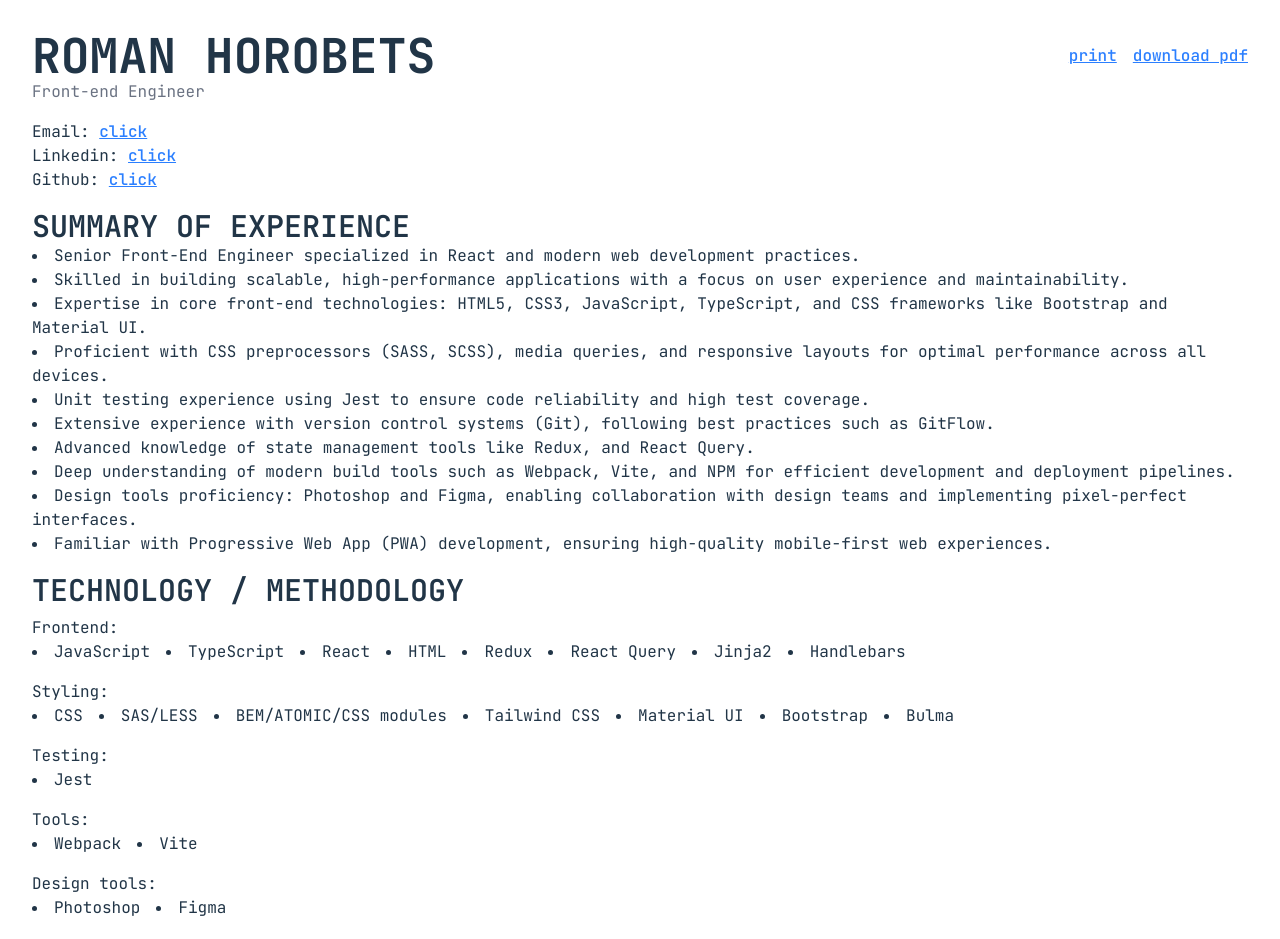
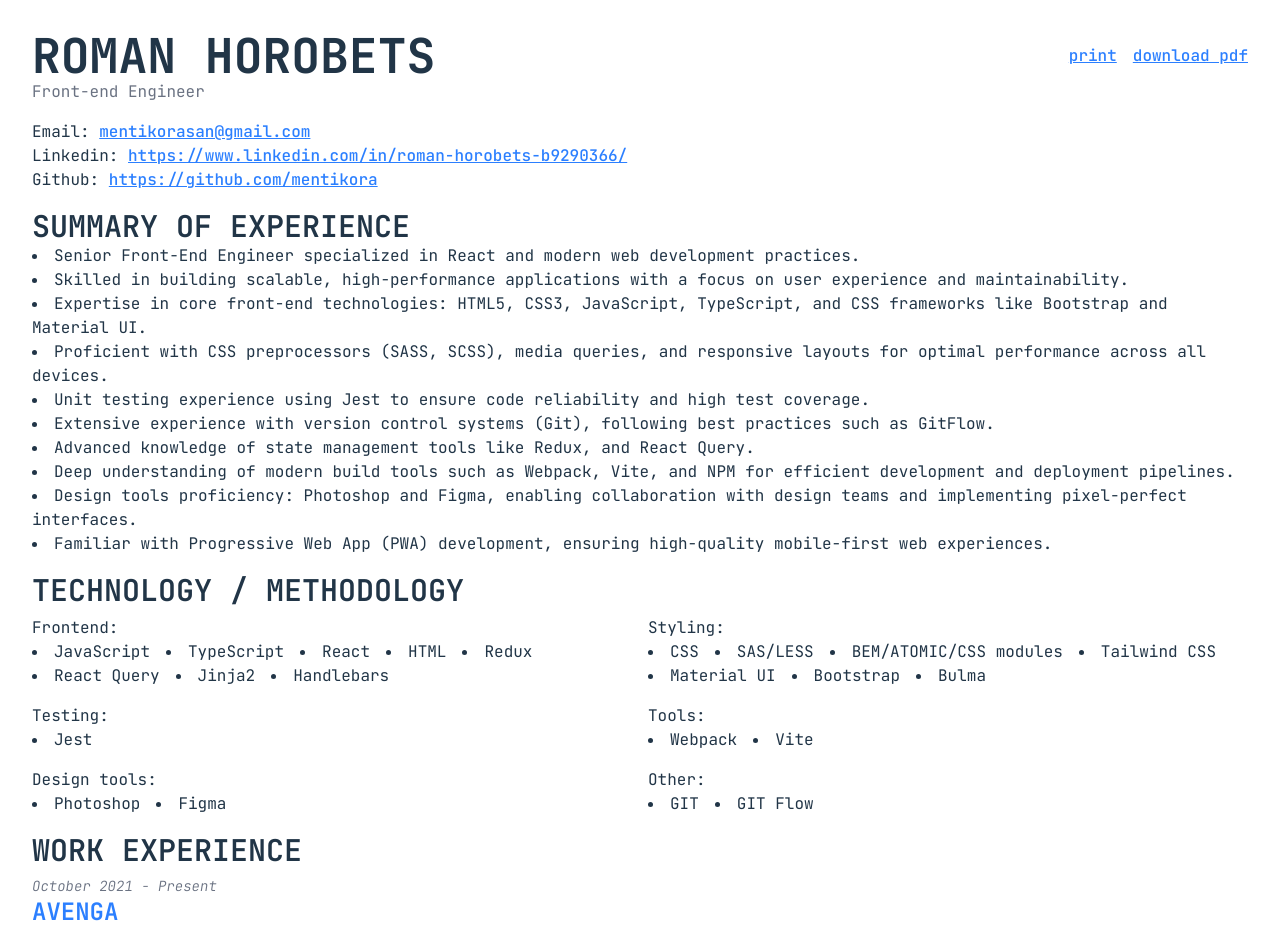
Before and after one commit to mentikora/mentikora.github.io, a React (Vite) app: page / in a window 1280 px wide. Shown: the top 939 px of the page. Built offline with nearby package versions, Linux system fonts and the light colour scheme.

Commit message:
chore: update font, ui grid

```diff
--- a/index.html
+++ b/index.html
@@ -31,7 +31,7 @@
     <link rel="preconnect" href="https://fonts.googleapis.com" />
     <link rel="preconnect" href="https://fonts.gstatic.com" crossorigin />
     <link
-      href="https://fonts.googleapis.com/css2?family=JetBrains+Mono:wght@100..800&display=swap"
+      href="https://fonts.googleapis.com/css2?family=JetBrains+Mono:ital,wght@0,100..800;1,100..800&display=swap"
       rel="stylesheet"
     />
   </head>
--- a/src/App.tsx
+++ b/src/App.tsx
@@ -62,7 +62,7 @@ function App() {
       {
         <div>
           <h2 className="mb-2">Technology / Methodology</h2>
-          <div className="flex flex-col gap-4">
+          <div className="grid grid-cols-2 gap-4">
             {Object.entries(technicalSkills).map((category) => {
               if (!category[1].length) return null
               return (
@@ -87,7 +87,7 @@ function App() {
           {workExperience.map((work) => {
             return (
               <div key={work.company}>
-                <p className="text-gray-500 text-sm">
+                <p className="text-gray-500 text-sm font-light italic">
                   {work.date.from} - {work.date.to}
                 </p>
                 <h3 className="text-blue-500">{work.company}</h3>
--- a/src/components/Link.tsx
+++ b/src/components/Link.tsx
@@ -17,7 +17,7 @@ export const Link = ({ type, value }: { type: string; value: string }) => {
 
   return (
     <a href={src} target="_blank" rel="noopener noreferrer">
-      click
+      {value}
     </a>
   )
 }
```
